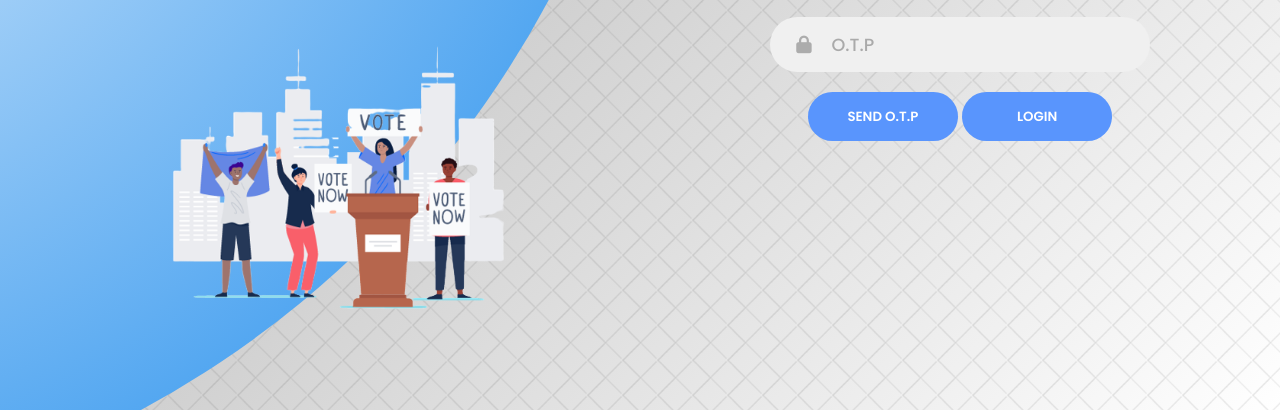
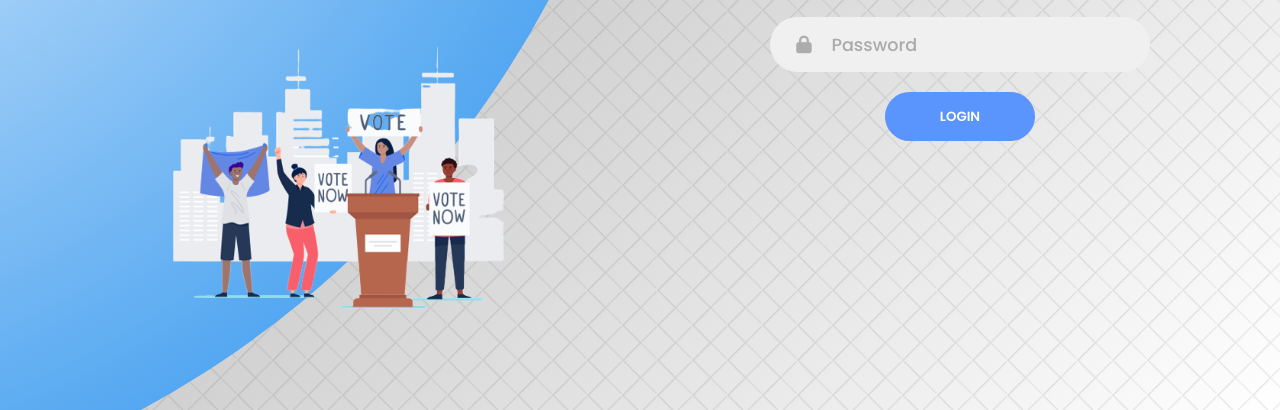
Before and after one commit to aakarsh-sharma118/adhikar, a plain HTML site: page signup.html in a window 1280 px wide. Shown: the part 390-800 px from the top of the page. Drawn offline with nearby package versions, Linux system fonts and the light colour scheme.

Commit message:
Update signup.html

```diff
--- a/signup.html
+++ b/signup.html
@@ -85,12 +85,12 @@
 
             <div class="input-field">
               <i class="fas fa-lock"></i>
-              <input type="password" placeholder="O.T.P" />
+              <input type="password" placeholder="Password" />
             </div>
 
 
             <div class="button">
-              <input type="submit" value="Send O.T.P" class="btn solid" id="otp" />
+              <!-- <input type="submit" value="Send O.T.P" class="btn solid" id="otp" /> -->
               <input type="submit" value="Login" class="btn solid" />
             </div>
 
@@ -106,28 +106,28 @@
 
             <div class="input-field">
               <i class="fas fa-user"></i>
-              <input type="text" placeholder="Full Name" />
+              <input type="text" placeholder="Username" />
             </div>
 
-            <div class="input-field">
+            <!-- <div class="input-field">
               <i class="fa-solid fa-address-card"></i>
               <input type="number" placeholder="Aadhaar Number" />
-            </div>
+            </div> -->
 
-            <div class="input-field">
+            <!-- <div class="input-field">
               <i class="fa-solid fa-phone"></i>
               <input type="number" placeholder="Phone Number" />
-            </div>
+            </div> -->
 
 
 
             <div class="input-field">
               <i class="fas fa-lock"></i>
-              <input type="password" placeholder="O.T.P" />
+              <input type="password" placeholder="Password" />
             </div>
 
             <div class="button">
-              <input type="submit" value="Send O.T.P" class="btn solid" id="otp2" />
+              <!-- <input type="submit" value="Send O.T.P" class="btn solid" id="otp2" /> -->
               <input type="submit" class="btn" value="Register" />
             </div>
 
```
